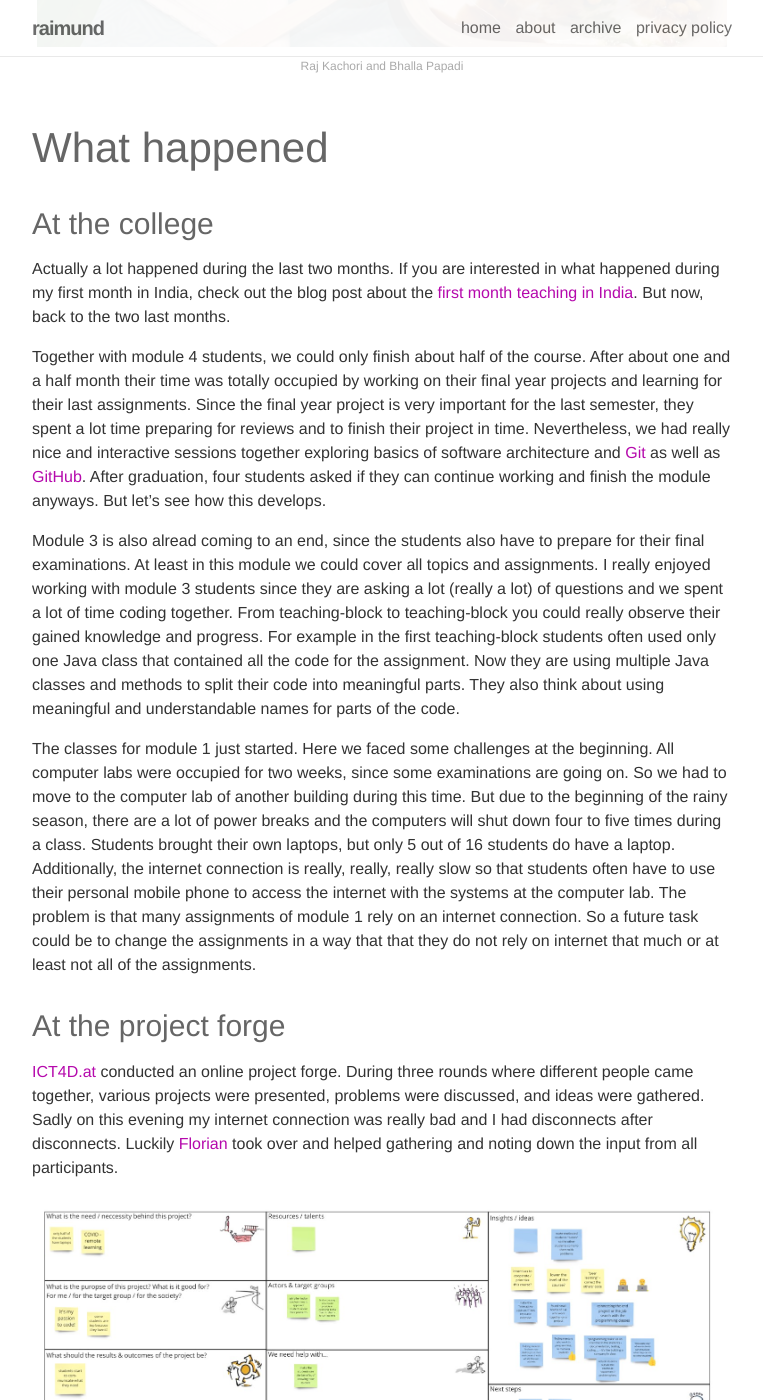
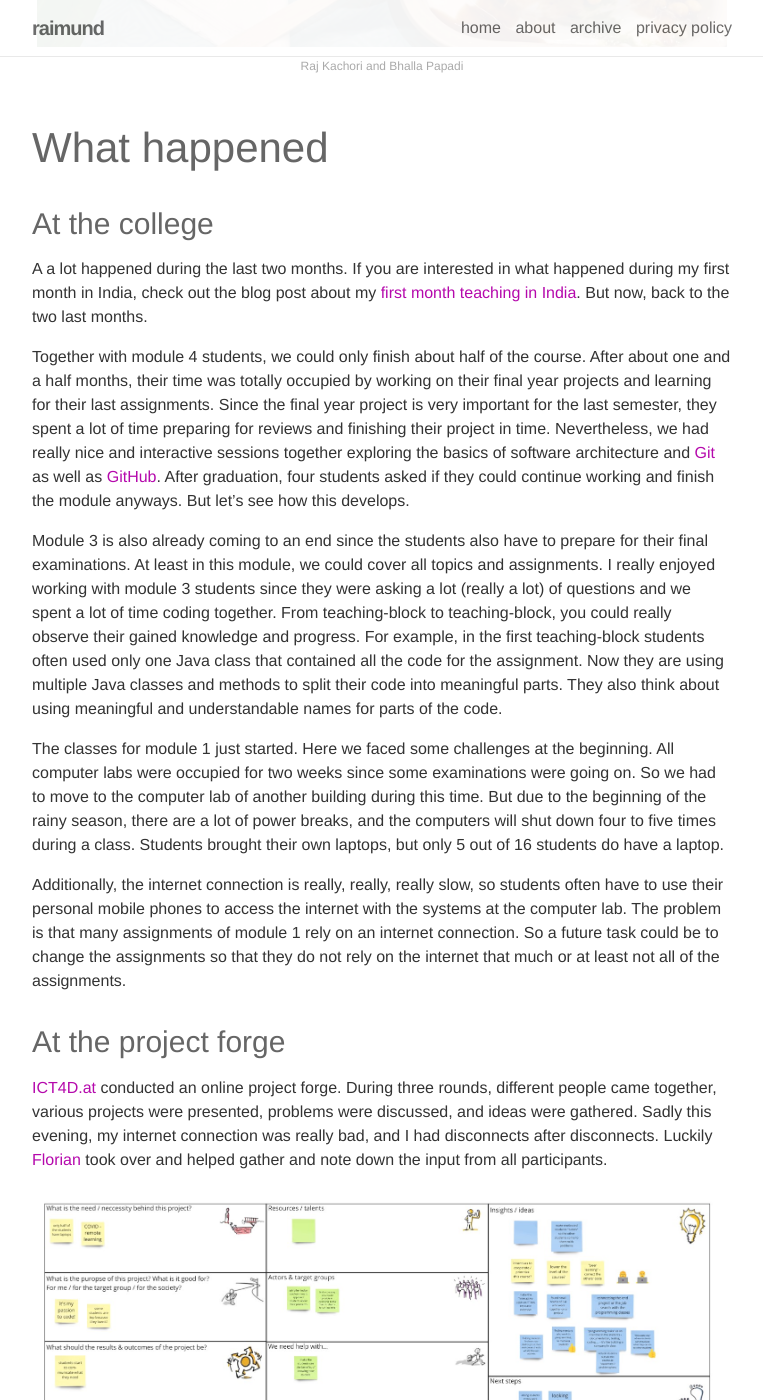
Before and after one commit to raaaimund/raaaimund.github.io, a Jekyll site: the page built from _posts/2022-07-27-three-months-teaching-in-india.md, in a window 1280 px wide and 1400 px high, scrolled down 436 px. Shown: the whole window, without its empty margins (258-1021 px from the left). Built offline with Jekyll 4.4.1, drawn with Linux system fonts in a browser that asks for light colours; nearby versions of some CDN libraries; comment, search, counter and statistics services are not loaded; some of the changed text lies outside the part shown.

Commit message:
fixed typos

```diff
--- a/_posts/2022-07-27-three-months-teaching-in-india.md
+++ b/_posts/2022-07-27-three-months-teaching-in-india.md
@@ -24,17 +24,19 @@
 ## What happened
 ### At the college
 
-Actually a lot happened during the last two months. If you are interested in what happened during my first month in India, check out the blog post about the [first month teaching in India]({% post_url 2022-05-05-one-month-teaching-in-india %}){:target="_blank"}. But now, back to the two last months.
+A a lot happened during the last two months. If you are interested in what happened during my first month in India, check out the blog post about my [first month teaching in India]({% post_url 2022-05-05-one-month-teaching-in-india %}){:target="_blank"}. But now, back to the two last months.
 
-Together with module 4 students, we could only finish about half of the course. After about one and a half month their time was totally occupied by working on their final year projects and learning for their last assignments. Since the final year project is very important for the last semester, they spent a lot time preparing for reviews and to finish their project in time. Nevertheless, we had really nice and interactive sessions together exploring basics of software architecture and [Git](https://git-scm.com/){:target="_blank"} as well as [GitHub](https://github.com/){:target="_blank"}. After graduation, four students asked if they can continue working and finish the module anyways. But let's see how this develops.
+Together with module 4 students, we could only finish about half of the course. After about one and a half months, their time was totally occupied by working on their final year projects and learning for their last assignments. Since the final year project is very important for the last semester, they spent a lot of time preparing for reviews and finishing their project in time. Nevertheless, we had really nice and interactive sessions together exploring the basics of software architecture and [Git](https://git-scm.com/){:target="_blank"} as well as [GitHub](https://github.com/){:target="_blank"}. After graduation, four students asked if they could continue working and finish the module anyways. But let's see how this develops.
 
-Module 3 is also alread coming to an end, since the students also have to prepare for their final examinations. At least in this module we could cover all topics and assignments. I really enjoyed working with module 3 students since they are asking a lot (really a lot) of questions and we spent a lot of time coding together. From teaching-block to teaching-block you could really observe their gained knowledge and progress. For example in the first teaching-block students often used only one Java class that contained all the code for the assignment. Now they are using multiple Java classes and methods to split their code into meaningful parts. They also think about using meaningful and understandable names for parts of the code.
+Module 3 is also already coming to an end since the students also have to prepare for their final examinations. At least in this module, we could cover all topics and assignments. I really enjoyed working with module 3 students since they were asking a lot (really a lot) of questions and we spent a lot of time coding together. From teaching-block to teaching-block, you could really observe their gained knowledge and progress. For example, in the first teaching-block students often used only one Java class that contained all the code for the assignment. Now they are using multiple Java classes and methods to split their code into meaningful parts. They also think about using meaningful and understandable names for parts of the code.
 
-The classes for module 1 just started. Here we faced some challenges at the beginning. All computer labs were occupied for two weeks, since some examinations are going on. So we had to move to the computer lab of another building during this time. But due to the beginning of the rainy season, there are a lot of power breaks and the computers will shut down four to five times during a class. Students brought their own laptops, but only 5 out of 16 students do have a laptop. Additionally, the internet connection is really, really, really slow so that students often have to use their personal mobile phone to access the internet with the systems at the computer lab. The problem is that many assignments of module 1 rely on an internet connection. So a future task could be to change the assignments in a way that that they do not rely on internet that much or at least not all of the assignments.
+The classes for module 1 just started. Here we faced some challenges at the beginning. All computer labs were occupied for two weeks since some examinations were going on. So we had to move to the computer lab of another building during this time. But due to the beginning of the rainy season, there are a lot of power breaks, and the computers will shut down four to five times during a class. Students brought their own laptops, but only 5 out of 16 students do have a laptop.
+
+Additionally, the internet connection is really, really, really slow, so students often have to use their personal mobile phones to access the internet with the systems at the computer lab. The problem is that many assignments of module 1 rely on an internet connection. So a future task could be to change the assignments so that they do not rely on the internet that much or at least not all of the assignments.
 
 ### At the project forge
 
-[ICT4D.at](https://www.ict4d.at/){:target="_blank"} conducted an online project forge. During three rounds where different people came together, various projects were presented, problems were discussed, and ideas were gathered. Sadly on this evening my internet connection was really bad and I had disconnects after disconnects. Luckily [Florian](https://www.ict4d.at/about/){:target="_blank"} took over and helped gathering and noting down the input from all participants.
+[ICT4D.at](https://www.ict4d.at/){:target="_blank"} conducted an online project forge. During three rounds, different people came together, various projects were presented, problems were discussed, and ideas were gathered. Sadly this evening, my internet connection was really bad, and I had disconnects after disconnects. Luckily [Florian](https://www.ict4d.at/about/){:target="_blank"} took over and helped gather and note down the input from all participants.
 
 <div class="img_row">
   <a href="/assets/img/2022-07-27-three-months-teaching-in-india/project-forge.jpg" target="_blank">
@@ -42,10 +44,10 @@
   </a>
 </div>
 <div class="col three caption">
-	Outcome of the project forge
+	The outcome of the project forge
 </div>
 
-I really liked the idea of a "showcase day" where students present their projects and explain them to other students. Also finding mentors (other students) who like to assist me to lower the barrier of other students asking me direct questions. Sadly since module 3 and 4 are already on the finish line, I cannot really try those new Ideas, but I will try to implement some in the future classes. At least for module 1 one or more "showcase day(s)" are planned. I also really like the idea with finding mentors. Last year I already wrote many messages to people on [LinkedIn](https://linkedin.com/){:target="_blank"}, but did not get many responses. I had one person who was really interested, but due to semester ending, the talk was postponed, but I think I should take the opportunity now to ask her again. Lowering the level of the course to address and reach more students is also a good idea. Maybe I can make current assignments easier and at the same time create some assignments, that are a little bit more difficult, which can be done voluntarily for extra points.
+I really liked the idea of a "showcase day" where students present their projects and explain them to other students. Also, finding mentors (other students) who like to assist me to lower the barrier of other students asking me direct questions. Sadly since modules 3 and 4 are already on the finish line, I cannot really try those new Ideas, but I will try to implement some in future classes. At least for module 1 one or more "showcase day(s)" are planned. I also really like the idea of finding mentors. Last year I already wrote many messages to people on [LinkedIn](https://linkedin.com/){:target="_blank"} but did not get many responses. I had one person who was really interested, but due to the semester ending, the talk was postponed, but I think I should take the opportunity now to ask her again. Lowering the level of the course to address and reach more students is also a good idea. Maybe I can make current assignments easier and, at the same time, create some assignments that are a little bit more difficult, which can be done voluntarily for extra points.
 
 ### At the Git workshop
 
@@ -91,10 +93,10 @@
 	Talk at the InDIITA workshop
 </div>
 
-In an email [Paul](https://www.ict4d.at/about/){:target="_blank"} sent me after he attended the [World Summit on the Information Society](https://www.ict4d.at/2022/06/19/ict4d-at-at-the-world-summit-on-the-information-society-forum-2022-discussing-desc-and-acting-as-a-hltf/){:target="_blank"}, he mentioned the [InDIITA workshop](https://engagestandards.ieee.org/InDIITA2022.html){:target="_blank"} organized by [IEEE](https://www.ieee.org/about/ieee-india.html/){:target="_blank"} in Bengaluru. InDIITA stands for __Dignity, Inclusion, Identity, Trust and Agency__. Since I am working near Bengaluru, I took the bus to Bengaluru and attended the workshop. The workshop was held in the beautiful [Ramanujam](https://en.wikipedia.org/wiki/Srinivasa_Ramanujan){:target="_blank"} building within the [IIIT-B Campus](https://www.iiitb.ac.in/){:target="_blank"}. For setting the agenda for the two days, the [Open Space Technology](https://en.wikipedia.org/wiki/Open_Space_Technology){:target="_blank"} concept was used, which was totally new to me and to be honest I could not imagine how such a workshop will be like. Before beginning each day, the agenda was dynamically set by the participants themself. Topics and talks were proposed and put into time slots that were spread throughout the day. Afterward, participants could freely move between sessions. I really liked the four principles
+In an email [Paul](https://www.ict4d.at/about/){:target="_blank"} sent me after he attended the [World Summit on the Information Society](https://www.ict4d.at/2022/06/19/ict4d-at-at-the-world-summit-on-the-information-society-forum-2022-discussing-desc-and-acting-as-a-hltf/){:target="_blank"}, he mentioned the [InDIITA workshop](https://engagestandards.ieee.org/InDIITA2022.html){:target="_blank"} organized by [IEEE](https://www.ieee.org/about/ieee-india.html/){:target="_blank"} in Bengaluru. InDIITA stands for __Dignity, Inclusion, Identity, Trust and Agency__. Since I am working near Bengaluru, I took the bus to Bengaluru, and attended the workshop. The workshop was held in the beautiful [Ramanujam](https://en.wikipedia.org/wiki/Srinivasa_Ramanujan){:target="_blank"} building within the [IIIT-B Campus](https://www.iiitb.ac.in/){:target="_blank"}. For setting the agenda for the two days, the [Open Space Technology](https://en.wikipedia.org/wiki/Open_Space_Technology){:target="_blank"} concept was used, which was totally new to me, and to be honest, I could not imagine how such a workshop will be like. Before beginning each day, the agenda was dynamically set by the participants themself. Topics and talks were proposed and put into time slots that were spread throughout the day. Afterward, participants could freely move between sessions. I really liked the four principles
 
 - Whoever comes are the right people
-- Whatever happens is the only thing that could have
+- Whatever happens, is the only thing that could have
 - Whenever it starts is the right time
 - Whenever it's over, it's over
 
@@ -115,11 +117,11 @@
 	A typical and very comfortable chair in Kerala
 </div>
 
-During those two months, two friends from Austria visited me here in India and we went on a trip for about two weeks. Our journey took us from [Bengaluru](https://goo.gl/maps/qPRpyCzFc343vzXP9){:target="_blank"} to [Hampi](https://goo.gl/maps/PuNJPuwuphz7cnHo7){:target="_blank"}, again to [Bengaluru](https://goo.gl/maps/qPRpyCzFc343vzXP9){:target="_blank"}, [Kochi](https://goo.gl/maps/xT5AnwyLcoq3WeWa9){:target="_blank"}, [Munnar](https://goo.gl/maps/W8H49L5gWi1HUcrq5){:target="_blank"}, again to [Kochi](https://goo.gl/maps/xT5AnwyLcoq3WeWa9){:target="_blank"}, then to [Delhi](https://goo.gl/maps/19UzUTMHYc1SNMmP9){:target="_blank"}, [Agra](https://goo.gl/maps/5qdQovjzZQuB57p47){:target="_blank"}, and back to [Delhi](https://goo.gl/maps/19UzUTMHYc1SNMmP9){:target="_blank"}. In Delhi we went together to the airport, but they took a plane back to [Vienna](https://goo.gl/maps/yo5kLNJRpwB2rpcy9){:target="_blank"} and I went to the domestic terminal to go back to my home in India near Bengaluru.
+During those two months, two friends from Austria visited me here in India, and we went on a trip for about two weeks. Our journey took us from [Bengaluru](https://goo.gl/maps/qPRpyCzFc343vzXP9){:target="_blank"} to [Hampi](https://goo.gl/maps/PuNJPuwuphz7cnHo7){:target="_blank"}, again to [Bengaluru](https://goo.gl/maps/qPRpyCzFc343vzXP9){:target="_blank"}, [Kochi](https://goo.gl/maps/xT5AnwyLcoq3WeWa9){:target="_blank"}, [Munnar](https://goo.gl/maps/W8H49L5gWi1HUcrq5){:target="_blank"}, again to [Kochi](https://goo.gl/maps/xT5AnwyLcoq3WeWa9){:target="_blank"}, then to [Delhi](https://goo.gl/maps/19UzUTMHYc1SNMmP9){:target="_blank"}, [Agra](https://goo.gl/maps/5qdQovjzZQuB57p47){:target="_blank"}, and back to [Delhi](https://goo.gl/maps/19UzUTMHYc1SNMmP9){:target="_blank"}. In Delhi, we went together to the airport, but they took a plane back to [Vienna](https://goo.gl/maps/yo5kLNJRpwB2rpcy9){:target="_blank"} and I went to the domestic terminal to go back to my home in India near Bengaluru.
 
-It was a really nice trip and a relaxing break, but at the same time sometimes I felt guilty to do a break while I also could be at the college and continue the classes and the teaching. Nevertheless, those thoughts only came up from time and also just reminded me to enjoy the moment and spend less time in regretting. Altogether, the trip was awesome. Again, India showed many different faces and it's own beauty in each place we visited. I also learned and experienced a lot while exploring the fauna, flora and by talking to people we met on our trip.
+It was a really nice trip and a relaxing break, but at the same time, sometimes I felt guilty about taking a break while I also could be at the college and continue the classes and the teaching. Nevertheless, those thoughts only came up over time and also just reminded me to enjoy the moment and spend less time regretting. Altogether, the trip was awesome. Again, India showed many different faces and its own beauty in each place we visited. I also learned and experienced a lot while exploring the fauna, and flora, and by talking to people we met on our trip.
 
-Since we were mostly in places where people speak other languages than Telugu, I could practice a little bit Hindi. One of my favourite places was Hampi. This is a beautiful place with a lot of history and it's also totally safe to go swimming although it is not at the sea. The swimming part was welcoming since it was really hot during that time.
+Since we were mostly in places where people speak other languages than Telugu, I could practice a little bit of Hindi. One of my favorite places was Hampi. This is a beautiful place with a lot of history and it's also totally safe to go swimming although it is not at sea. The swimming part was welcoming since it was really hot during that time.
 
 <div class="img_row">
   <a href="/assets/img/2022-07-27-three-months-teaching-in-india/monstera.jpeg" target="_blank">
@@ -159,6 +161,6 @@
 
 ## What will happen next
 
-The next plan is to continue teaching module 1 students and conducting submission reviews to finalize module 3. For module 1 students, I requested a second afternoon per week, that we can spend more time learning together. Currently in planning is also a small workshop on web development for module 3 students, but I do not know when and if this will happen. Nevertheless, my time teaching at the college is slowly coming to an end and before I leave I want to finish the courses and spend as much time as possible together with the students. Another idea that I want to try is to explore [GitHub Classroom](https://classroom.github.com/){:target="_blank"} for using in future modules or module 4.
+The next plan is to continue teaching module 1 students and conducting submission reviews to finalize module 3. For module 1 students, I requested a second afternoon per week, so that we could spend more time learning together. Currently, I am planning also a small workshop on web development for module 3 students, but I do not know when and if this will happen. Nevertheless, my time teaching at the college is slowly coming to an end, and before I leave, I want to finish the courses and spend as much time as possible together with the students. Another idea that I want to try is to explore [GitHub Classroom](https://classroom.github.com/){:target="_blank"} for use in future modules or module 4.
 
-Also [Paul](https://www.ict4d.at/about/){:target="_blank"} will visit me again and eventually help me a little bit continue teaching module 1 students when I take another break to explore India a little bit further. Let's see how everything develops, but I will keep you posted during the next month(s)!
+Also, [Paul](https://www.ict4d.at/about/){:target="_blank"} will visit me again and eventually help me a little bit to continue teaching module 1 students when I take another break to explore India a little bit further. Let's see how everything develops, but I will keep you posted during the next month(s)!
```
Also changed, not shown: other parts of _posts/2022-07-27-three-months-teaching-in-india.md (+3 -3 lines), _posts/2022-07-28-indiafoss-2022.md (+10 -10 lines).
